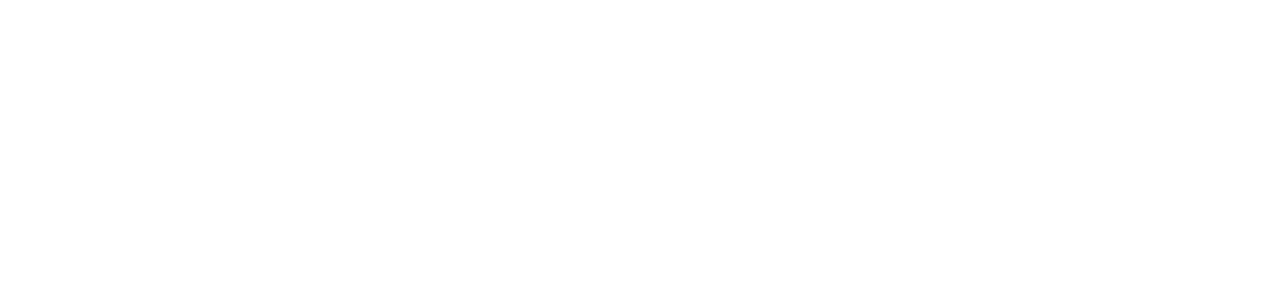
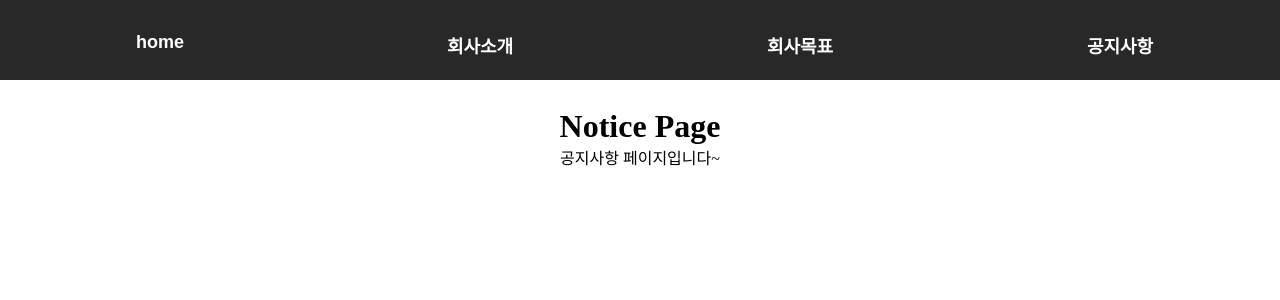
Before and after one commit to Likelion-YeungNam-Univ/12th-fe-9th-assignment, a React (Create React App) app in the folder fe9/: page /notice in a window 1280 px wide. Shown: the top 300 px of the page. Built offline with nearby package versions, Linux system fonts and the light colour scheme.

Commit message:
feat: 페이지 목록 제작 및 라우터 연결

```diff
--- a/fe9/src/App.css
+++ b/fe9/src/App.css
@@ -1,3 +1,7 @@
-.App {
+*{
+  margin: 0;
+  padding: 0;
+  text-decoration: none;
+  box-sizing: border-box;
   text-align: center;
 }
--- a/fe9/src/App.js
+++ b/fe9/src/App.js
@@ -1,17 +1,26 @@
 import './App.css';
+import {BrowserRouter, Routes, Route} from "react-router-dom";
+import Layout from "./Layout";
+import Home from "./Home";
+import Introduce from "./Introduce";
+import Target from "./Target";
+import Notice from "./Notice";
+import Error from "./Error";
+
 
 function App() {
-
-
-
-
-
   return (
-    <div>
-
-
-
-    </div>
+    <BrowserRouter>
+      <Routes>
+        <Route path='/' element={<Layout/>}>
+          <Route path='' element={<Home/>} />
+          <Route path='/introduce' element={<Introduce/>} />
+          <Route path='/target' element={<Target/>} />
+          <Route path='/notice' element={<Notice/>} />
+        </Route>
+        <Route path='*' element={<Error/>} />
+      </Routes>
+    </BrowserRouter>
   );
 }
 
--- /dev/null
+++ b/fe9/src/Error.js
@@ -0,0 +1,14 @@
+const Error = () => {
+    return(
+        <div>
+            <h1 style={{color:"red"}}>Error</h1>
+            <div>
+                <h2>404Error</h2>
+                <p>Page not Found..</p>
+
+            </div>
+        </div>
+    )
+}
+
+export default Error;
--- /dev/null
+++ b/fe9/src/Home.js
@@ -0,0 +1,10 @@
+const Home = () =>{
+    return(
+        <div>
+            <h1>Home Page</h1>
+            <p>홈 페이지입니다~</p>
+        </div>
+    )
+}
+
+export default Home;
--- /dev/null
+++ b/fe9/src/Introduce.js
@@ -0,0 +1,10 @@
+const Introduce = () =>{
+    return(
+        <div>
+            <h1>Introduce Page</h1>
+            <p>회사 소개페이지입니다~</p>
+        </div>
+    )
+}
+
+export default Introduce;
--- /dev/null
+++ b/fe9/src/Layout.js
@@ -0,0 +1,69 @@
+import { Outlet, useNavigate } from "react-router-dom";
+import styled from 'styled-components';
+
+const Layout = () => {
+
+    const navigate = useNavigate();
+
+    const onClickNavBtn = (e) =>{
+        e.preventDefault();
+        const text = e.target.innerText
+        const path = text === "home" ? "/"
+                    : text === "회사소개" ? "/introduce"
+                    : text === "회사목표" ? "/target"
+                    : text === "공지사항" ? "/notice"
+                    : "*";
+        navigate(path);
+    }
+
+    return(
+        <LayoutContainer>
+            <Navbar>
+                <Button onClick={onClickNavBtn}>home</Button>
+                <Button onClick={onClickNavBtn}>회사소개</Button>
+                <Button onClick={onClickNavBtn}>회사목표</Button>
+                <Button onClick={onClickNavBtn}>공지사항</Button>
+
+            </Navbar>
+            <Background>
+                <Outlet/>
+            </Background>
+        </LayoutContainer>
+    )
+}
+
+const LayoutContainer = styled.div`
+    width: 100%;
+    height: 100vh;
+`
+const Navbar = styled.div`
+    width: 100%;
+    height: 80px;
+    background-color: #282828;
+    display: flex;
+    align-items: center;
+    justify-content: space-around;
+`
+const Button = styled.button`
+    width: 120px;
+    height: 30px;
+    padding: 4px 8px;
+    background-color: #282828;
+    border: solid #282828;
+    cursor: pointer;
+    font-weight: bold;
+    font-size: 18px;
+    color: white;
+`
+const Background = styled.div`
+    width: 80%;
+    height: calc(100vh - 80px);
+    margin: auto;
+    display: flex;
+    align-items: start;
+    padding-top: 28px;
+    justify-content: space-around;
+    /* background-color: pink; */
+`
+
+export default Layout;
--- /dev/null
+++ b/fe9/src/Notice.js
@@ -0,0 +1,13 @@
+const Notice = () =>{
+    return(
+        <div>
+            <div>
+                <h1>Notice Page</h1>
+                <p>공지사항 페이지입니다~</p>
+            </div>
+
+        </div>
+    )
+}
+
+export default Notice;
--- /dev/null
+++ b/fe9/src/Target.js
@@ -0,0 +1,10 @@
+const Target = () =>{
+    return(
+        <div>
+            <h1>Target Page</h1>
+            <p>회사 목표페이지입니다~</p>
+        </div>
+    )
+}
+
+export default Target;
```
